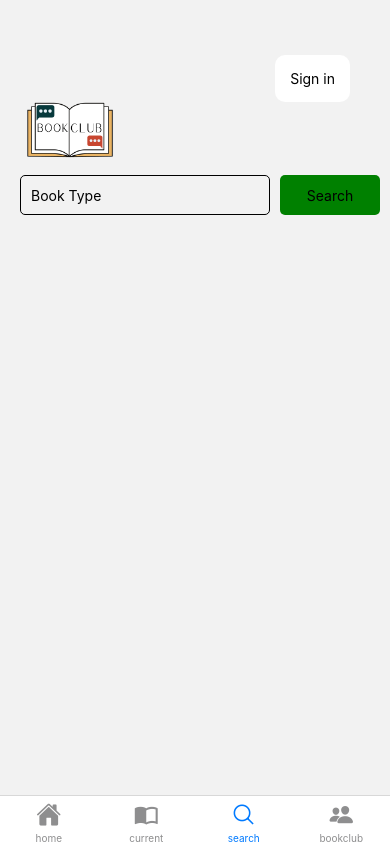
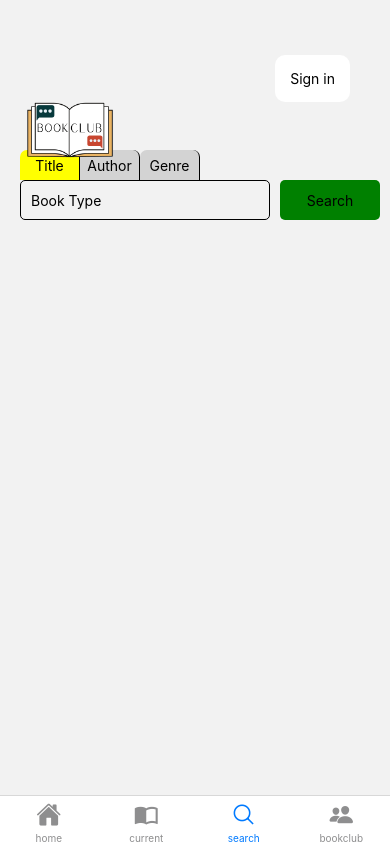
Before and after one commit to banjaminh/BookClub, a React Native app: screen /search in a window 390 px wide. Built offline with nearby package versions, Linux system fonts and the light colour scheme.

Commit message:
Adds search type tabs

```diff
--- a/components/BuyButtons/BuyButtonsStyleSheet.tsx
+++ b/components/BuyButtons/BuyButtonsStyleSheet.tsx
@@ -7,8 +7,8 @@ export const styles = StyleSheet.create({
     justifyContent: 'center',
     width: 290,
     height: 50,
-    borderWidth: 2, // border width
-    borderColor: 'black', // border color
+    borderWidth: 2,
+    borderColor: 'black',
     borderRadius: 10,
   },
 
--- a/components/Search/Search.tsx
+++ b/components/Search/Search.tsx
@@ -16,6 +16,7 @@ export default function Search() {
 	const [input, setInput] = useState<string>("");
 	const [suggestions, setSuggestions] = useState<string[]>([]);
 	const [showSuggestions, setShowSuggestions] = useState<boolean>(false);
+	const [searchType, setSearchType] = useState<string>("title");
 
 	function searchBookTypes(searchInput: string) {
 		const results = bookTypes.filter((type) => {
@@ -31,18 +32,18 @@ export default function Search() {
 
 	function renderItem({ item }: { item: string }) {
 		return (
-			<Pressable onPress={() => setInput(item)} style={styles.suggestions}>
+			<TouchableOpacity onPress={() => setInput(item)} style={styles.suggestions}>
 				<View style={{ padding: 15 }}>
 					<Text>{item}</Text>
 				</View>
-			</Pressable>
-		);
+			</TouchableOpacity>
+		)
+
 	}
 
 	function closeSuggestions() {
 		setShowSuggestions(false);
 	}
-
 
 	function onChangeText(text: string) {
 		setInput(text);
@@ -54,11 +55,52 @@ export default function Search() {
 		searchBookTypes(text);
 	}
 
+	function renderNoResults() {
+		return (
+			<View style={styles.suggestions}>
+				<View style={{ padding: 15 }}>
+					<Text>No results found...</Text>
+				</View>
+			</View>
+		);
+	}
+
 	return (
 		<View style={styles.searchContainer}>
+			<View style={styles.searchTypeContainer}>
+				<TouchableOpacity
+					style={[
+						styles.typeButton,
+						searchType === "title" && styles.selectedButton,
+					]}
+					onPress={() => setSearchType("title")}
+				>
+					<Text>Title</Text>
+				</TouchableOpacity>
+
+				<TouchableOpacity
+					style={[
+						styles.typeButton,
+						searchType === "author" && styles.selectedButton,
+					]}
+					onPress={() => setSearchType("author")}
+				>
+					<Text>Author</Text>
+				</TouchableOpacity>
+
+				<TouchableOpacity
+					style={[
+						styles.typeButton,
+						searchType === "genre" && styles.selectedButton,
+					]}
+					onPress={() => setSearchType("genre")}
+				>
+					<Text>Genre</Text>
+				</TouchableOpacity>
+			</View>
 			<TouchableWithoutFeedback onPress={closeSuggestions}>
 				<View style={styles.inputContainer}>
-          <Text style={{display: 'none'}}>Search</Text>
+					<Text style={{ display: "none" }}>Search</Text>
 					<View style={styles.inputWithButton}>
 						<TextInput
 							placeholder="Book Type"
@@ -70,8 +112,14 @@ export default function Search() {
 							<Text>Search</Text>
 						</TouchableOpacity>
 					</View>
-					{showSuggestions && (
-						<FlatList data={suggestions} renderItem={renderItem} />
+					{showSuggestions && searchType === "genre" && (
+						<FlatList
+							data={suggestions}
+							renderItem={(item) =>
+								item ? renderItem(item) : renderNoResults()
+							}
+              ListEmptyComponent={renderNoResults}
+						/>
 					)}
 				</View>
 			</TouchableWithoutFeedback>
--- a/components/Search/SearchStyleSheet.tsx
+++ b/components/Search/SearchStyleSheet.tsx
@@ -8,7 +8,7 @@ export const styles = StyleSheet.create({
   },
 
   inputContainer:{
-    marginTop: 175,
+
   },
 
   searchInput:{
@@ -37,6 +37,29 @@ export const styles = StyleSheet.create({
     height: 40,
     backgroundColor: 'green',
     borderRadius: 5,
-  }
+  },
+
+  searchTypeContainer:{
+    marginTop: 150,
+    flexDirection: 'row',
+    marginLeft: 20,
+
+  },
+
+  typeButton:{
+    justifyContent: 'center',
+    alignItems: 'center',
+    width: 60,
+    height: 30,
+    backgroundColor: 'lightgrey',
+    borderTopStartRadius: 7,
+    borderTopEndRadius: 7,
+    borderRightWidth: 1,
+    borderColor: 'black',
+  },
+
+  selectedButton:{
+    backgroundColor: 'yellow'
+  },
 
 })
```
Lines whose indentation alone changed are shown as unchanged.
